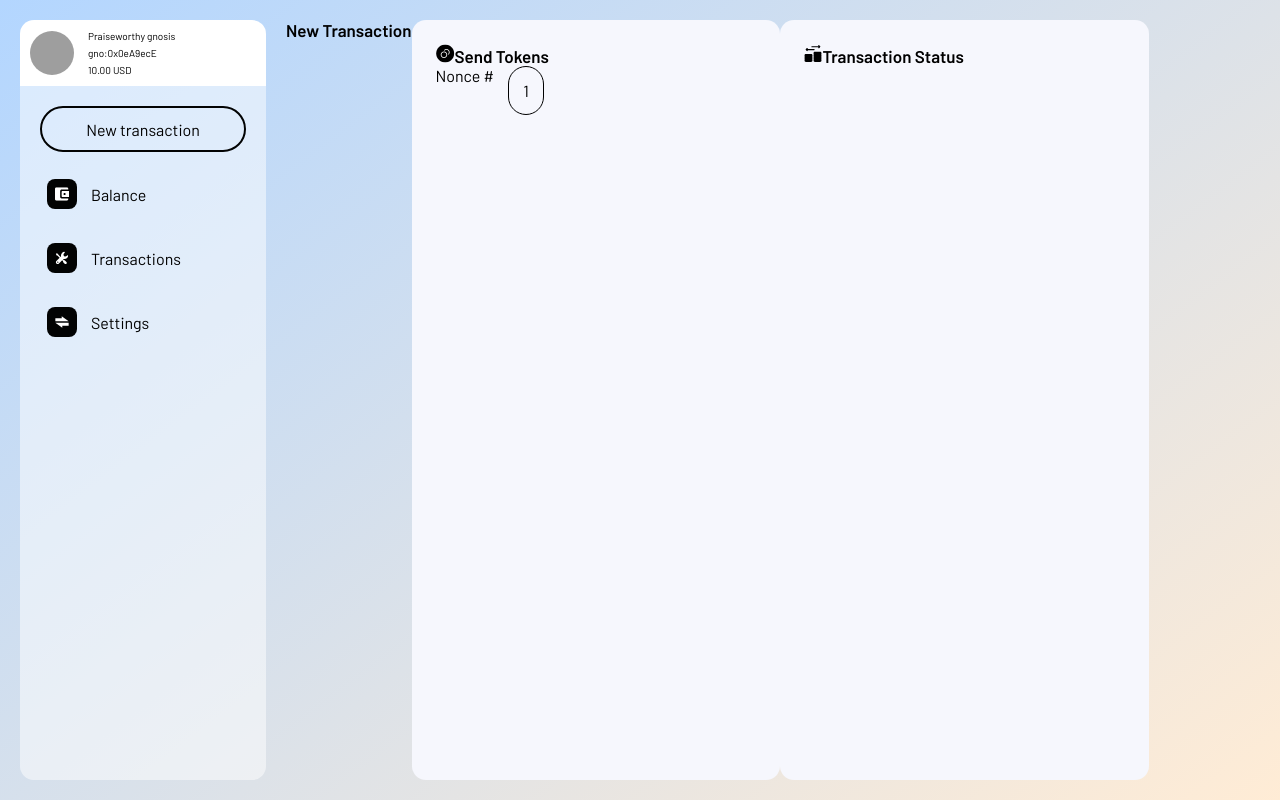
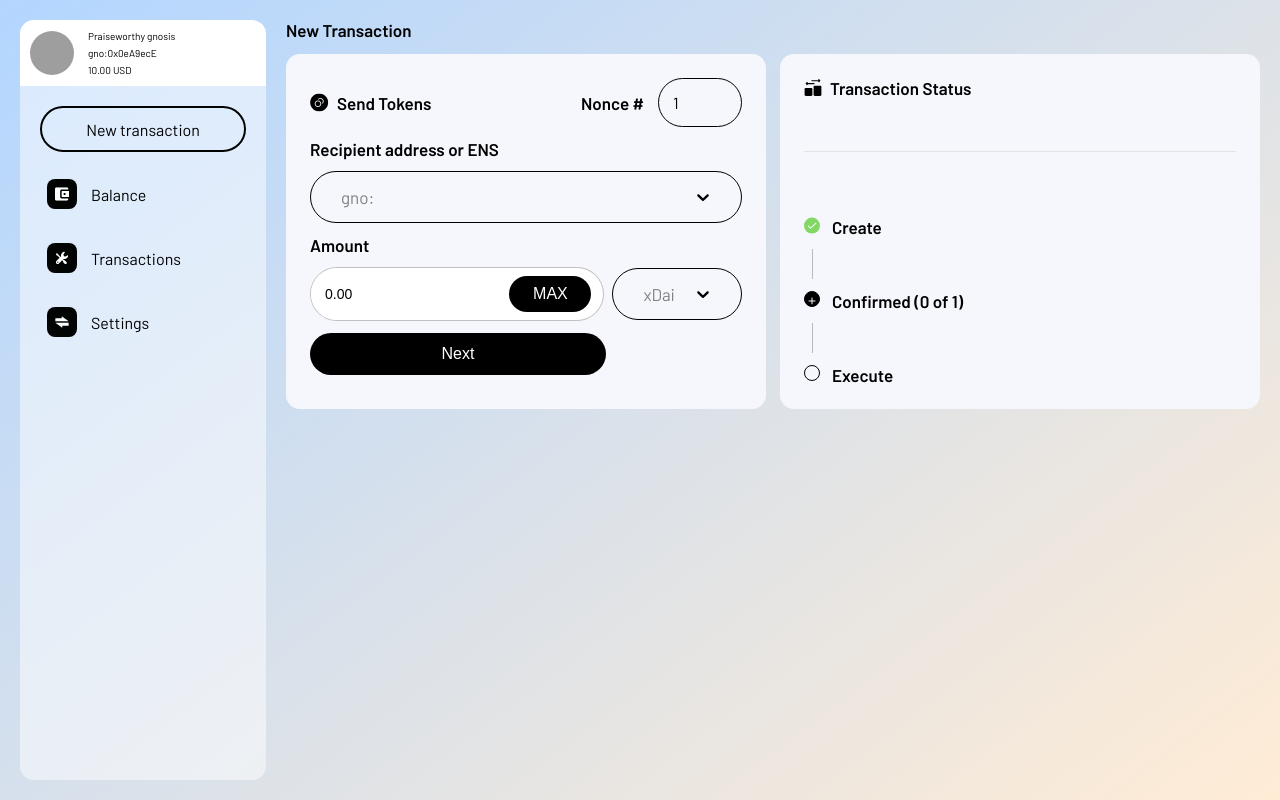
Before and after one commit to 1kx-network/safe-ui-lite, a Next.js app: page /new-transaction in a window 1280 px wide. Built offline with nearby package versions, Linux system fonts and the light colour scheme; grey boxes are pictures that could not be loaded; what @web3modal/ethers would draw is missing.

Commit message:
create trx page

```diff
--- a/src/app/new-transaction/new-transaction.styles.tsx
+++ b/src/app/new-transaction/new-transaction.styles.tsx
@@ -1,12 +1,163 @@
+import { themeMuiBase } from '@/assets/styles/theme-mui';
 import { styled } from '@mui/system';
+
+export const BodyStyled = styled('div')(
+  ({ theme }) => `
+  display: flex;
+  gap: ${theme.spacing(3.5)};
+
+  @media (max-width: 1240px) {
+
+  #send-tokens-body {
+    width: 90%;
+    max-width: 90% !important;
+   }
+
+   #trx-tokens-body {
+    width: 10%;
+    min-width: 260px !important;
+   }
+  }
+
+  @media (max-width: 1040px) {
+    flex-wrap: wrap;
+
+    #send-tokens-body, #trx-tokens-body {
+      width: 100%;
+      max-width: 100% !important;
+     }
+
+     #trx-tokens-body {
+      min-width: 260px;
+     }
+  }
+`
+);
 
 export const NonceBoxStyled = styled('div')(
   ({ theme }) => `
     display: flex;
     align-items: center;
+    width: 84px;
+    overflow: hidden;
     border: 1px solid ${theme.palette.black};
     border-radius: ${theme.spacing(7)};
     padding: ${theme.spacing(3.5)};
-    // margin-left: ${theme.spacing(3.5)};
 `
 );
+
+export const GridBtnStyled = styled('div')(
+  ({ theme }) => `
+  display: flex;
+  align-items: center;
+  gap: ${theme.spacing(2)};
+`
+);
+
+export const AmountSelectStyled = styled('div')`
+  max-width: 184px;
+  width: 30%;
+`;
+
+export const InputAmountStyled = styled('div')`
+  width: 70%;
+  & > input {
+    padding: 15.5px 14px;
+  }
+`;
+
+export const StatusLineStyled = styled('div')(
+  ({ theme }) => `
+  border-left: 1px solid ${theme.palette.borderColor};
+  height: 30px;
+  margin-left: ${theme.spacing(2)};
+`
+);
+
+export const ConfirmedWaitStyled = styled('div')(
+  ({ theme }) => `
+  display: flex;
+  align-items:center;
+  justify-content: center;
+  border: 1px solid ${theme.palette.black};
+  background-color: ${theme.palette.black};
+  color: ${theme.palette.white};
+  border-radius: 50%;
+  min-width: 1rem;
+  height: 1rem;
+`
+);
+
+export const ExecuteIconStyled = styled('div')(
+  ({ theme }) => `
+  border: 1px solid ${theme.palette.black};
+  min-width: 1rem;
+  height: 1rem;
+  border-radius: 50%;
+`
+);
+
+export const ProccessingBoxStyled = styled('div')(
+  ({ theme }) => `
+  display: flex;
+  flex-direction: column;
+  gap: ${theme.spacing(3)};
+`
+);
+
+export const ItemProccessingStyled = styled('div')(
+  ({ theme }) => `
+  display: flex;
+  flex-direction: center;
+  gap: ${theme.spacing(3)};
+`
+);
+
+export const WrapperStyled = styled('div')(
+  ({ theme }) => `
+  display: flex;
+  flex-direction: column;
+  width: 100%;
+  gap: ${theme.spacing(3.5)};
+`
+);
+
+export const styledBtxMax = {
+  width: '82px',
+  height: '36px',
+  margin: 0,
+  padding: 0,
+};
+
+export const styledInput = {
+  width: '100%',
+  padding: `${themeMuiBase.spacing(3.875)} ${themeMuiBase.spacing(3.5)}`,
+};
+
+export const styledPaper: React.CSSProperties = {
+  maxWidth: '50%',
+  minWidth: '360px',
+  gap: '12px',
+  display: 'flex',
+  flexDirection: 'column',
+};
+
+export const styledBoxTokens = {
+  display: 'flex',
+  alignItems: 'center',
+  justifyContent: 'space-between',
+  width: '100%',
+};
+
+export const styledBoxTrx = {
+  display: 'flex',
+  gap: '8px',
+  borderBottom: '1px solid #e3e3e3',
+  paddingBottom: '53px',
+  marginBottom: '53px',
+};
+
+export const styledAlignCenter = {
+  display: 'flex',
+  alignItems: 'center',
+};
--- a/src/app/new-transaction/page.tsx
+++ b/src/app/new-transaction/page.tsx
@@ -1,41 +1,168 @@
 'use client';
+import { Box } from '@mui/system';
+import { Controller, SubmitHandler, useForm } from 'react-hook-form';
 
-import { Box } from '@mui/system';
+import { themeMuiBase } from '@/assets/styles/theme-mui';
+import {
+  WalletButton,
+  WalletInput,
+  WalletLayout,
+  WalletPaper,
+  WalletSelect,
+  WalletTypography,
+} from '@/ui-kit';
 
-import { WalletLayout, WalletPaper, WalletTypography } from '@/ui-kit';
+import ConfirmIcon from '@/assets/svg/confirm-trx.svg';
+import {
+  AmountSelectStyled,
+  ConfirmedWaitStyled,
+  ExecuteIconStyled,
+  GridBtnStyled,
+  ItemProccessingStyled,
+  NonceBoxStyled,
+  ProccessingBoxStyled,
+  StatusLineStyled,
+  styledAlignCenter,
+  styledBoxTokens,
+  styledBoxTrx,
+  styledBtxMax,
+  styledInput,
+  styledPaper,
+  BodyStyled,
+  WrapperStyled,
+} from './new-transaction.styles';
 import TokensIcon from '@/assets/svg/tokens.svg';
 import TrxIcon from '@/assets/svg/trx-status.svg';
-import { themeMuiBase } from '@/assets/styles/theme-mui';
-
-import { NonceBoxStyled } from './new-transaction.styles';
 
 const nonceCount = 1;
+const isConfirmed = false;
+const isExecute = false;
+
+interface IInputsForm {
+  amount: string;
+  address: string;
+}
 
 export default function NewTransaction() {
+  const {
+    handleSubmit,
+    formState: { errors },
+    control,
+  } = useForm<IInputsForm>({
+    mode: 'onSubmit',
+    defaultValues: {
+      amount: '0.00',
+    },
+  });
+
+  const onSubmit: SubmitHandler<IInputsForm> = () => {
+    console.log('_submit_');
+  };
+
   return (
     <WalletLayout>
+      <WrapperStyled>
         <WalletTypography fontSize={17} fontWeight={600}>
           New Transaction
         </WalletTypography>
-      <Box display={'flex'}>
-        <WalletPaper>
+
+        <form onSubmit={handleSubmit(onSubmit)}>
+          <BodyStyled>
+            <WalletPaper style={styledPaper} id={'send-tokens-body'}>
+              <Box sx={styledBoxTokens}>
+                <Box sx={styledAlignCenter} gap={themeMuiBase.spacing(2)}>
+                  <TokensIcon />
                   <WalletTypography fontSize={17} fontWeight={600}>
-            <TokensIcon />
                     Send Tokens
                   </WalletTypography>
+                </Box>
 
-          <Box display={'flex'} gap={themeMuiBase.spacing(3.5)}>
-            <WalletTypography>Nonce #</WalletTypography>
+                <Box sx={styledAlignCenter} gap={themeMuiBase.spacing(3.5)}>
+                  <WalletTypography fontSize={17} fontWeight={600}>
+                    Nonce #
+                  </WalletTypography>
                   <NonceBoxStyled>{nonceCount}</NonceBoxStyled>
                 </Box>
+              </Box>
+
+              <WalletTypography fontSize={17} fontWeight={600}>
+                Recipient address or ENS
+              </WalletTypography>
+              <Controller
+                control={control}
+                name="amount"
+                render={({ field }) => <WalletSelect {...field} placeholder={'gno:'} />}
+              />
+
+              <WalletTypography fontSize={17} fontWeight={600}>
+                Amount
+              </WalletTypography>
+              <GridBtnStyled>
+                <Controller
+                  control={control}
+                  name="amount"
+                  render={({ field }) => (
+                    <Box width={'100%'}>
+                      <WalletInput
+                        {...field}
+                        style={styledInput}
+                        error={!!errors.amount}
+                        errorValue={errors.amount?.message}
+                        endAdornment={
+                          <WalletButton styles={styledBtxMax} variant="contained">
+                            MAX
+                          </WalletButton>
+                        }
+                      />
+                    </Box>
+                  )}
+                />
+                <AmountSelectStyled>
+                  <WalletSelect placeholder={'xDai'} />
+                </AmountSelectStyled>
+              </GridBtnStyled>
+              <WalletButton variant="contained">Next</WalletButton>
             </WalletPaper>
-        <WalletPaper>
+
+            {/*  */}
+            <WalletPaper style={styledPaper} id={'trx-tokens-body'}>
+              <Box sx={styledBoxTrx}>
+                <TrxIcon />
                 <WalletTypography fontSize={17} fontWeight={600}>
-            <TrxIcon />
                   Transaction Status
                 </WalletTypography>
+              </Box>
+
+              <ProccessingBoxStyled>
+                <ItemProccessingStyled>
+                  <ConfirmIcon />
+                  <WalletTypography fontSize={17} fontWeight={600}>
+                    Create
+                  </WalletTypography>
+                </ItemProccessingStyled>
+
+                <StatusLineStyled />
+
+                <ItemProccessingStyled>
+                  {isConfirmed ? <ConfirmIcon /> : <ConfirmedWaitStyled>+</ConfirmedWaitStyled>}
+                  <WalletTypography fontSize={17} fontWeight={600}>
+                    Confirmed (0 of 1)
+                  </WalletTypography>
+                </ItemProccessingStyled>
+
+                <StatusLineStyled />
+                <ItemProccessingStyled>
+                  {isExecute ? <ConfirmIcon /> : <ExecuteIconStyled />}
+                  <WalletTypography fontSize={17} fontWeight={600}>
+                    Execute
+                  </WalletTypography>
+                </ItemProccessingStyled>
+              </ProccessingBoxStyled>
+              {/*  */}
             </WalletPaper>
-      </Box>
+          </BodyStyled>
+        </form>
+      </WrapperStyled>
     </WalletLayout>
   );
 }
--- a/src/ui-kit/wallet-input/index.tsx
+++ b/src/ui-kit/wallet-input/index.tsx
@@ -25,10 +25,11 @@ interface IWalletInputProps {
   onClickEndAdornment?: () => void;
   type?: string;
   ref?: React.Ref<HTMLInputElement>;
+  style?: React.CSSProperties;
 }
 
 export const WalletInput = React.forwardRef<HTMLInputElement, IWalletInputProps>((props, _ref) => {
-  const { onClickEndAdornment, error, endAdornment, label } = props;
+  const { onClickEndAdornment, error, endAdornment, label, style } = props;
 
   const errorStyle = error ? styleErrorInput : {};
 
@@ -46,7 +47,7 @@ export const WalletInput = React.forwardRef<HTMLInputElement, IWalletInputProps>
         <InputStyled
           {...props}
           value={props.value ?? ''}
-          style={errorStyle}
+          style={{ ...style, ...errorStyle }}
           id={label}
           ref={_ref}
         />
--- a/src/ui-kit/wallet-input/wallet-input.styles.tsx
+++ b/src/ui-kit/wallet-input/wallet-input.styles.tsx
@@ -20,7 +20,7 @@ export const InputWrapperStyled = styled(
 
 export const EndAdornmentIconStyled = styled('button')(
   ({ theme }) => `
-      padding: ${theme.spacing(0)} ${theme.spacing(5)};
+      padding: ${theme.spacing(0)} ${theme.spacing(3)};
       border: none;
       background: none;
       border-radius: 50%;
--- a/src/ui-kit/wallet-paper/index.tsx
+++ b/src/ui-kit/wallet-paper/index.tsx
@@ -6,14 +6,16 @@ interface IWalletPaper {
   children: ReactNode;
   style?: React.CSSProperties;
   minWidth?: string;
+  id?: string;
 }
 
 export const WalletPaper: React.FunctionComponent<IWalletPaper> = ({
   children,
   style,
   minWidth,
+  id,
 }) => (
-  <PaperStyled style={style} $minWidth={minWidth}>
+  <PaperStyled style={style} $minWidth={minWidth} id={id}>
     {children}
   </PaperStyled>
 );
--- a/src/ui-kit/wallet-select/wallet-select.styles.tsx
+++ b/src/ui-kit/wallet-select/wallet-select.styles.tsx
@@ -31,7 +31,6 @@ export const stylesSelect = {
   container: (base: CSSObjectWithLabel) => ({
     ...base,
     fontSize: '17px',
-    fontWeight: 600,
 
     '&:focus-visible': {
       borderColor: themeMuiBase.palette.black,
@@ -53,7 +52,8 @@ export const stylesSelect = {
     borderRadius: '28px',
     height: '52px',
     padding: '0 20px',
-    borderWidth: '2px',
+    borderWidth: '1px',
+    flexWrap: 'nowrap',
     borderColor: themeMuiBase.palette.black,
     boxShadow: 'none',
     backgroundColor: themeMuiBase.palette.lightGrey,
@@ -77,6 +77,7 @@ export const stylesSelect = {
     display: 'flex',
     height: '52px',
     padding: '0 20px',
+    flexWrap: 'nowrap',
     backgroundColor: isSelected ? themeMuiBase.palette.tetriaryDark : 'transparent',
 
     '&:hover': {
@@ -95,5 +96,6 @@ export const stylesSelect = {
     display: 'flex',
     alignItems: 'center',
     borderRadius: '28px',
+    flexWrap: 'nowrap',
   }),
 };
```
Also changed, not shown: src/assets/svg/confirm-trx.svg (added). Lines whose indentation alone changed are shown as unchanged.
